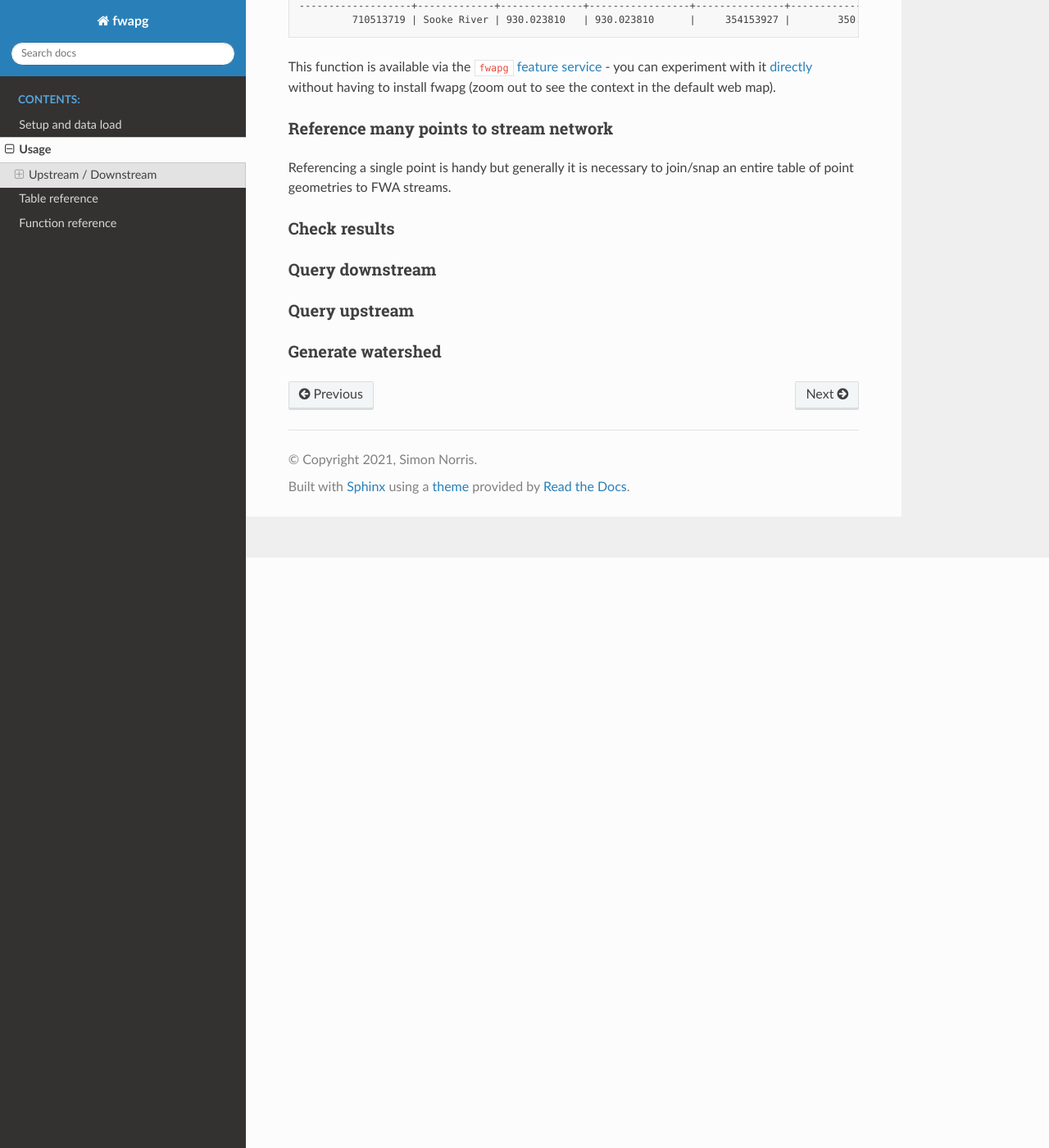
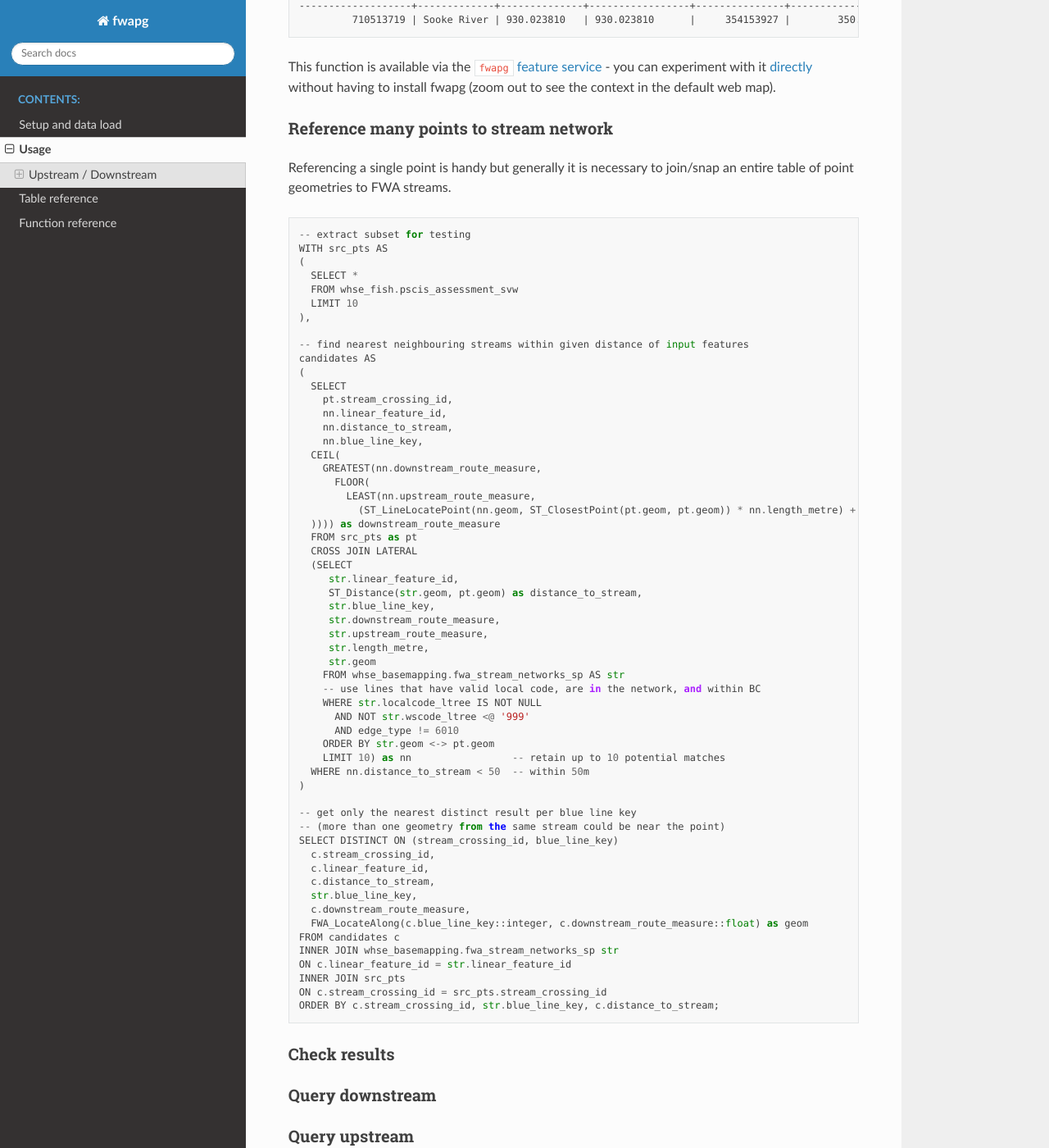
Before and after one commit to smnorris/fwapg, a Sphinx documentation site: the page built from docs/02_usage.md, in a window 1280 px wide and 1400 px high, scrolled down 720 px. Shown: the whole window at 82% size. Built offline with Sphinx 7.4.7 and the Read the Docs theme 2.0.0, drawn with Linux system fonts in a browser that asks for light colours.

````diff
--- a/docs/02_usage.md
+++ b/docs/02_usage.md
@@ -30,6 +30,65 @@
 
 Referencing a single point is handy but generally it is necessary to join/snap an entire table of point geometries to FWA streams.
 
+```
+-- extract subset for testing
+WITH src_pts AS
+(
+  SELECT *
+  FROM whse_fish.pscis_assessment_svw
+  LIMIT 10
+),
+
+-- find nearest neighbouring streams within given distance of input features
+candidates AS
+(
+  SELECT
+    pt.stream_crossing_id,
+    nn.linear_feature_id,
+    nn.distance_to_stream,
+    nn.blue_line_key,
+  CEIL(
+    GREATEST(nn.downstream_route_measure,
+      FLOOR(
+        LEAST(nn.upstream_route_measure,
+          (ST_LineLocatePoint(nn.geom, ST_ClosestPoint(pt.geom, pt.geom)) * nn.length_metre) + nn.downstream_route_measure
+  )))) as downstream_route_measure
+  FROM src_pts as pt
+  CROSS JOIN LATERAL
+  (SELECT
+     str.linear_feature_id,
+     ST_Distance(str.geom, pt.geom) as distance_to_stream,
+     str.blue_line_key,
+     str.downstream_route_measure,
+     str.upstream_route_measure,
+     str.length_metre,
+     str.geom
+    FROM whse_basemapping.fwa_stream_networks_sp AS str
+    -- use lines that have valid local code, are in the network, and within BC
+    WHERE str.localcode_ltree IS NOT NULL
+      AND NOT str.wscode_ltree <@ '999'
+      AND edge_type != 6010
+    ORDER BY str.geom <-> pt.geom
+    LIMIT 10) as nn                 -- retain up to 10 potential matches
+  WHERE nn.distance_to_stream < 50  -- within 50m
+)
+
+-- get only the nearest distinct result per blue line key
+-- (more than one geometry from the same stream could be near the point)
+SELECT DISTINCT ON (stream_crossing_id, blue_line_key)
+  c.stream_crossing_id,
+  c.linear_feature_id,
+  c.distance_to_stream,
+  str.blue_line_key,
+  c.downstream_route_measure,
+  FWA_LocateAlong(c.blue_line_key::integer, c.downstream_route_measure::float) as geom
+FROM candidates c
+INNER JOIN whse_basemapping.fwa_stream_networks_sp str
+ON c.linear_feature_id = str.linear_feature_id
+INNER JOIN src_pts
+ON c.stream_crossing_id = src_pts.stream_crossing_id
+ORDER BY c.stream_crossing_id, str.blue_line_key, c.distance_to_stream;
+```
 
 ### Check results
 
````
Also changed, not shown: 6 other files.
